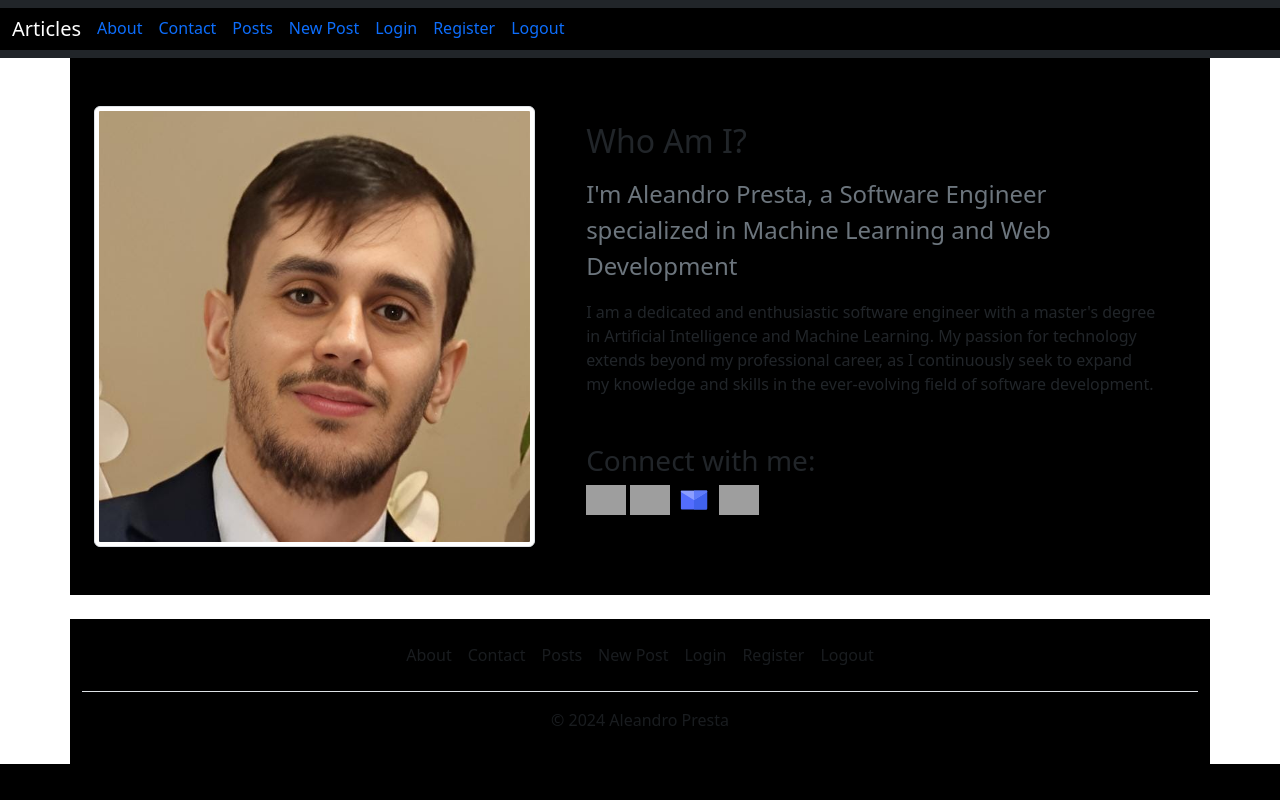
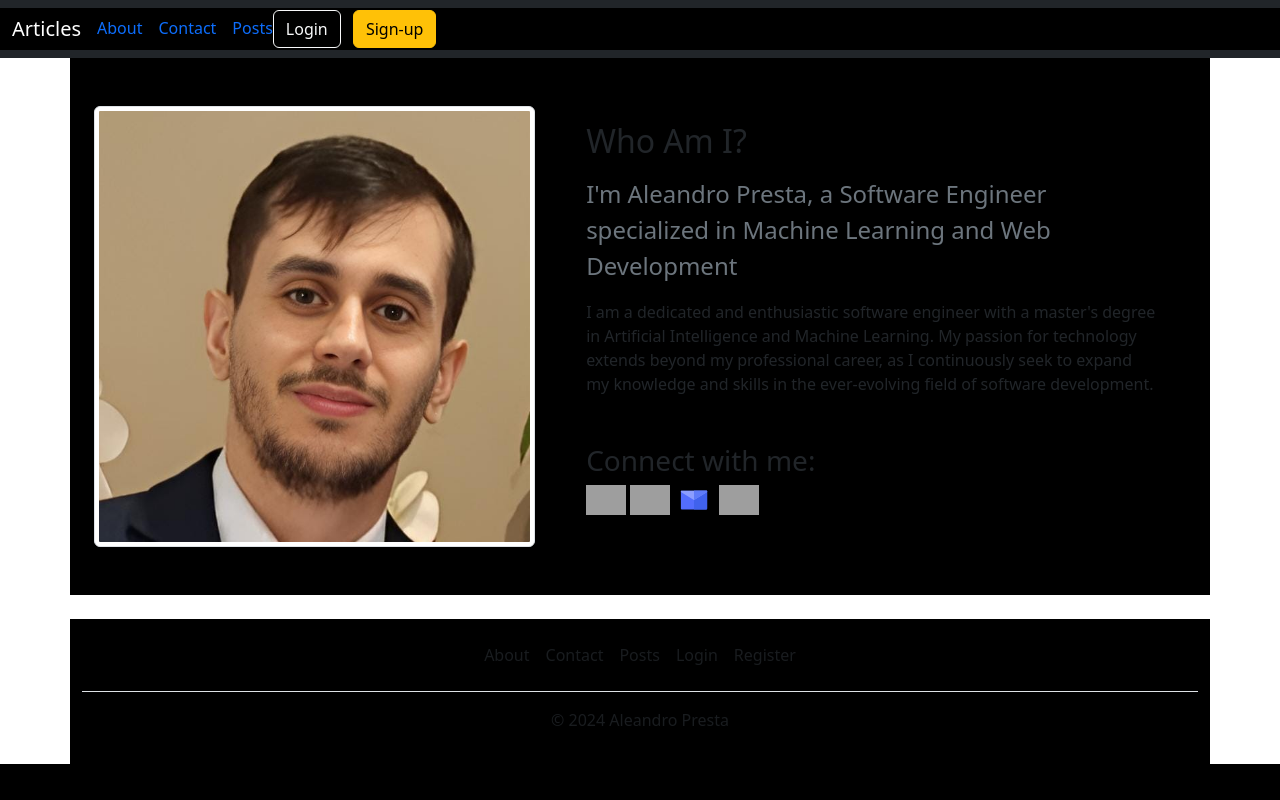
Before and after one commit to AleandroPresta/articles-webapp, a Django app: page /about/ in a window 1280 px wide. Run offline with Django 4.2, Linux system fonts and the light colour scheme; some libraries are stand-ins or nearby versions; grey boxes are pictures that could not be loaded.

Commit message:
Adjusted user autentication buttons and footer

```diff
--- a/app/posts/urls.py
+++ b/app/posts/urls.py
@@ -4,6 +4,6 @@ from . import views
 app_name = 'posts'
 
 urlpatterns = [
-    path('', views.all_posts, name='all_posts'),
+    path('', views.all_posts, name='list'),
     path('<slug:slug>', views.post_page, name='page'),
 ]
--- a/app/templates/layout.html
+++ b/app/templates/layout.html
@@ -32,21 +32,25 @@
                             <a class="nav-link" href="/contact">Contact</a>
                         </li>
                         <li class="nav-item">
-                            <a class="nav-link" href="{% url 'posts:all_posts' %}">Posts</a>
+                            <a class="nav-link" href="{% url 'posts:list' %}">Posts</a>
                         </li>
+                        {% if user.is_authenticated %}
                             <li class="nav-item">
                                 <a class="nav-link" href="#">New Post</a>
                             </li>
-                        <li class="nav-item">
-                            <a class="nav-link" href="#">Login</a>
-                        </li>
-                        <li class="nav-item">
-                            <a class="nav-link" href="#">Register</a>
-                        </li>
-                        <li class="nav-item">
-                            <a class="nav-link" href="#">Logout</a>
-                        </li>
+                        {% endif %}
                     </ul>
+                    <div class="text-end">
+                        {% if user.is_authenticated %}
+                            <form class="logout" action="{% url 'users:logout' %}" method="POST">
+                                {% csrf_token %}
+                                <button type="submit" class="btn btn-outline-light me-2">Logout</button>
+                            </form>
+                        {% else %}
+                            <a class="btn btn-outline-light me-2" href="{% url 'users:login' %}" title="Login a New User">Login</a>
+                            <a class="btn btn-warning" href="{% url 'users:register' %}">Sign-up</a>
+                        {% endif %}
+                    </div>
                 </div>
             </div>
         </nav>
@@ -63,20 +67,23 @@
                             <a class="nav-link px-2 text-body-secondary" href="/contact">Contact</a>
                         </li>
                         <li class="nav-item">
-                            <a class="nav-link px-2 text-body-secondary" href="{% url 'posts:all_posts' %}">Posts</a>
+                            <a class="nav-link px-2 text-body-secondary" href="{% url 'posts:list' %}">Posts</a>
                         </li>
+                        {% if user.is_authenticated %}
                             <li class="nav-item">
                                 <a class="nav-link px-2 text-body-secondary" href="#">New Post</a>
                             </li>
+                            <li class="nav-item">
+                                <a class="nav-link px-2 text-body-secondary" href="#">Logout</a>
+                            </li>
+                        {% else %}
                             <li class="nav-item">
                                 <a class="nav-link px-2 text-body-secondary" href="#">Login</a>
                             </li>
                             <li class="nav-item">
                                 <a class="nav-link px-2 text-body-secondary" href="#">Register</a>
                             </li>
-                        <li class="nav-item">
-                            <a class="nav-link px-2 text-body-secondary" href="#">Logout</a>
-                        </li>
+                        {% endif %}
                 </ul>
                 <p class="text-center text-body-secondary">&copy; 2024 Aleandro Presta</p>
             </footer>
```
Lines whose indentation alone changed are shown as unchanged.
